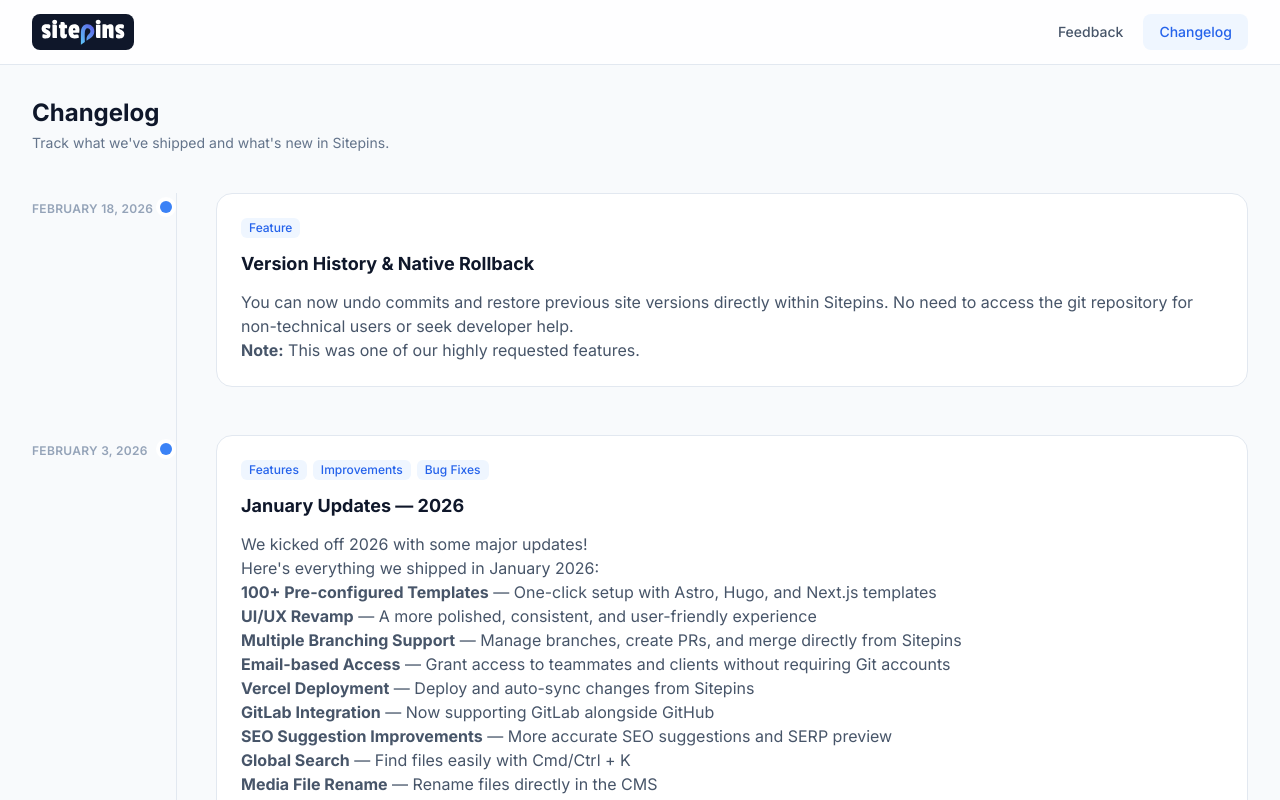
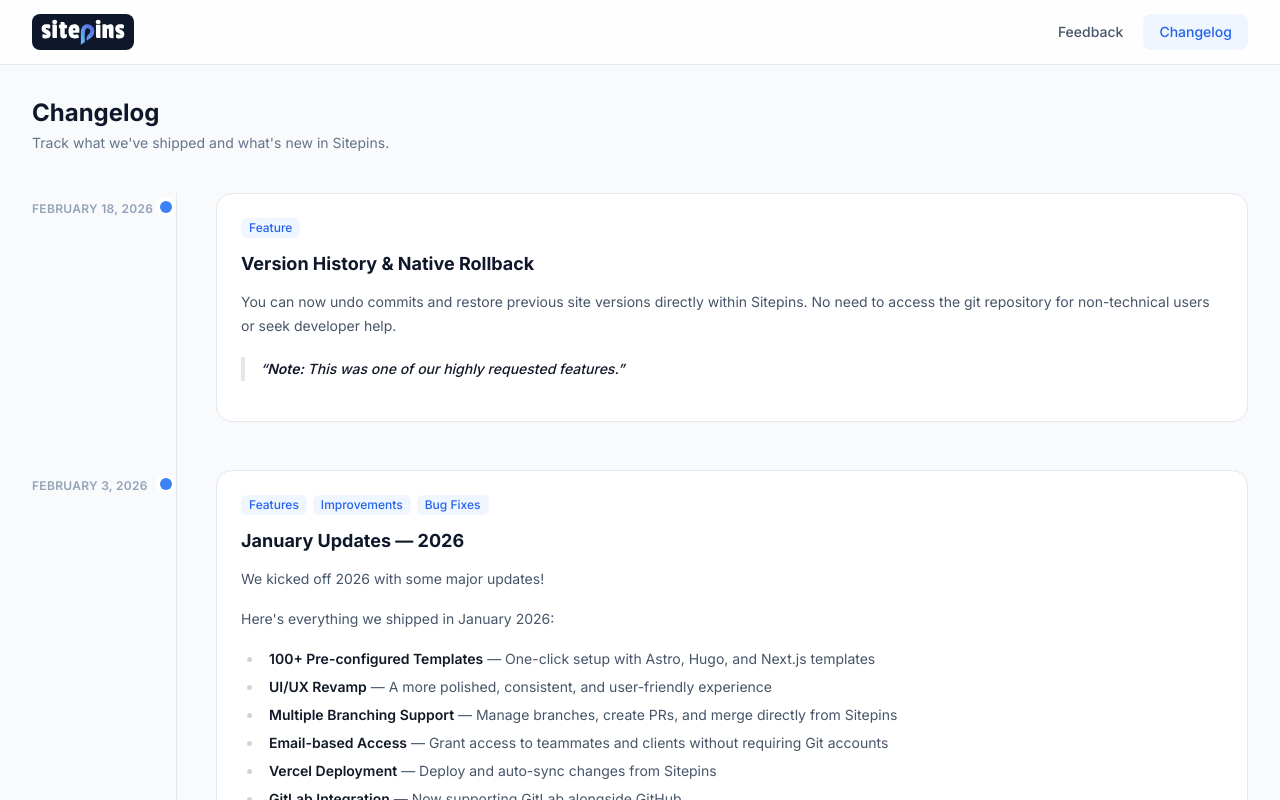
Before and after one commit to incognitovaultentry/sitepins-updates, a Next.js app: page /changelog in a window 1280 px wide. Shown: the top 800 px of the page. Built offline with nearby package versions, Linux system fonts and the light colour scheme.

Commit message:
fix: add tailwind typography plugin + remark-gfm for proper markdown rendering

```diff
--- a/app/components/ChangelogList.tsx
+++ b/app/components/ChangelogList.tsx
@@ -2,6 +2,7 @@
 
 import type { ChangelogEntry } from '../changelog/page'
 import ReactMarkdown from 'react-markdown'
+import remarkGfm from 'remark-gfm'
 import Image from 'next/image'
 
 interface Props {
@@ -74,7 +75,7 @@ export default function ChangelogList({ entries }: Props) {
                     prose-a:text-blue-600 dark:prose-a:text-blue-400 prose-a:no-underline hover:prose-a:underline
                     prose-code:bg-slate-100 dark:prose-code:bg-slate-700 prose-code:rounded prose-code:px-1 prose-code:text-sm
                     prose-pre:bg-slate-100 dark:prose-pre:bg-slate-700">
-                    <ReactMarkdown>{entry.details}</ReactMarkdown>
+                    <ReactMarkdown remarkPlugins={[remarkGfm]}>{entry.details}</ReactMarkdown>
                   </div>
                 </div>
               </div>
--- a/package.json
+++ b/package.json
@@ -12,11 +12,13 @@
     "cf-typegen": "wrangler types --env-interface CloudflareEnv env.d.ts"
   },
   "dependencies": {
+    "@tailwindcss/typography": "^0.5.19",
     "gray-matter": "^4.0.3",
     "next": "15.2.0",
     "react": "^19",
     "react-dom": "^19",
     "react-markdown": "^9.0.1",
+    "remark-gfm": "^4.0.1",
     "resend": "^3.2.0"
   },
   "devDependencies": {
--- a/tailwind.config.ts
+++ b/tailwind.config.ts
@@ -17,7 +17,7 @@ const config: Config = {
       },
     },
   },
-  plugins: [],
+  plugins: [require('@tailwindcss/typography')],
 }
 
 export default config
```
Also changed, not shown: 1 other file (tests, documents, lock files or other folders).
